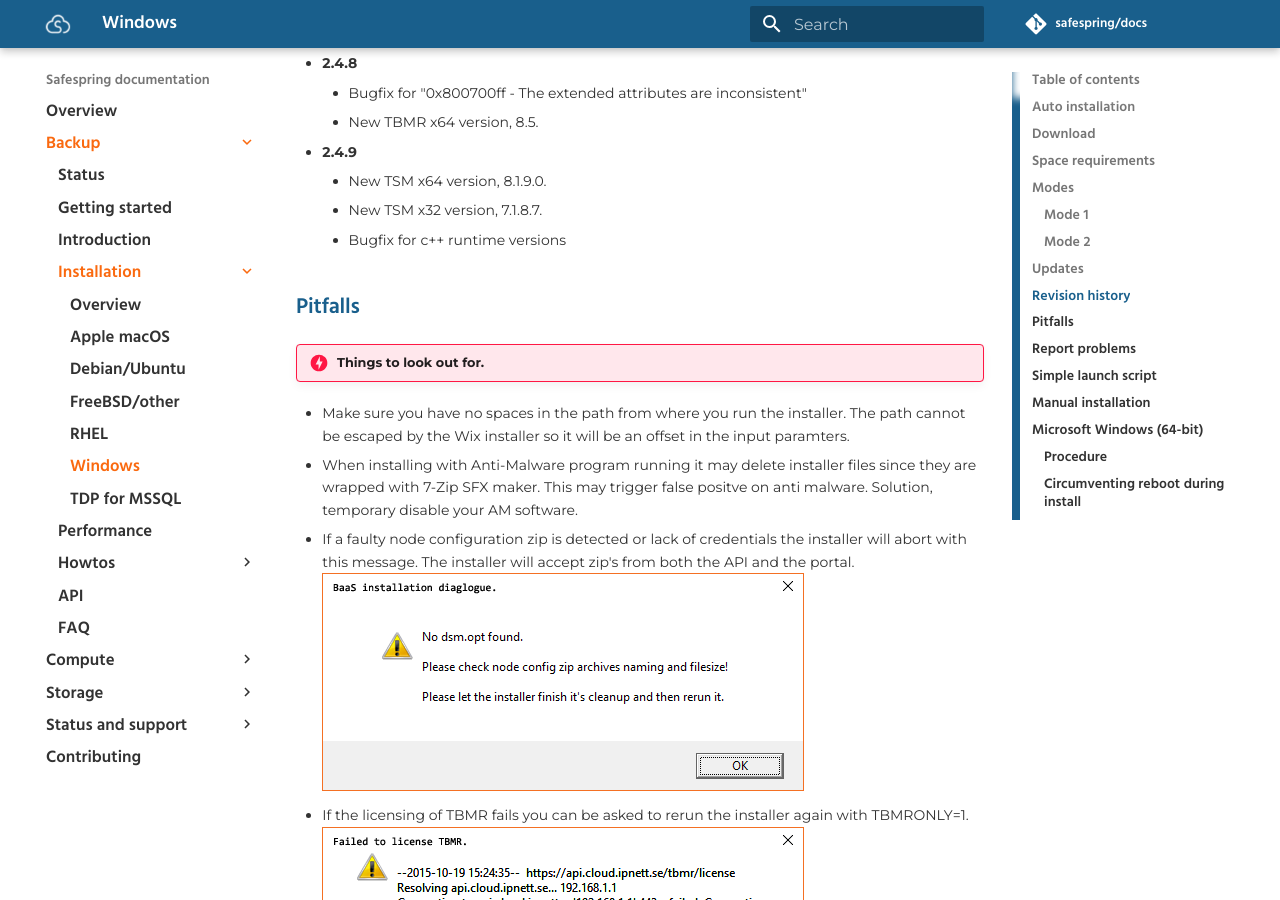
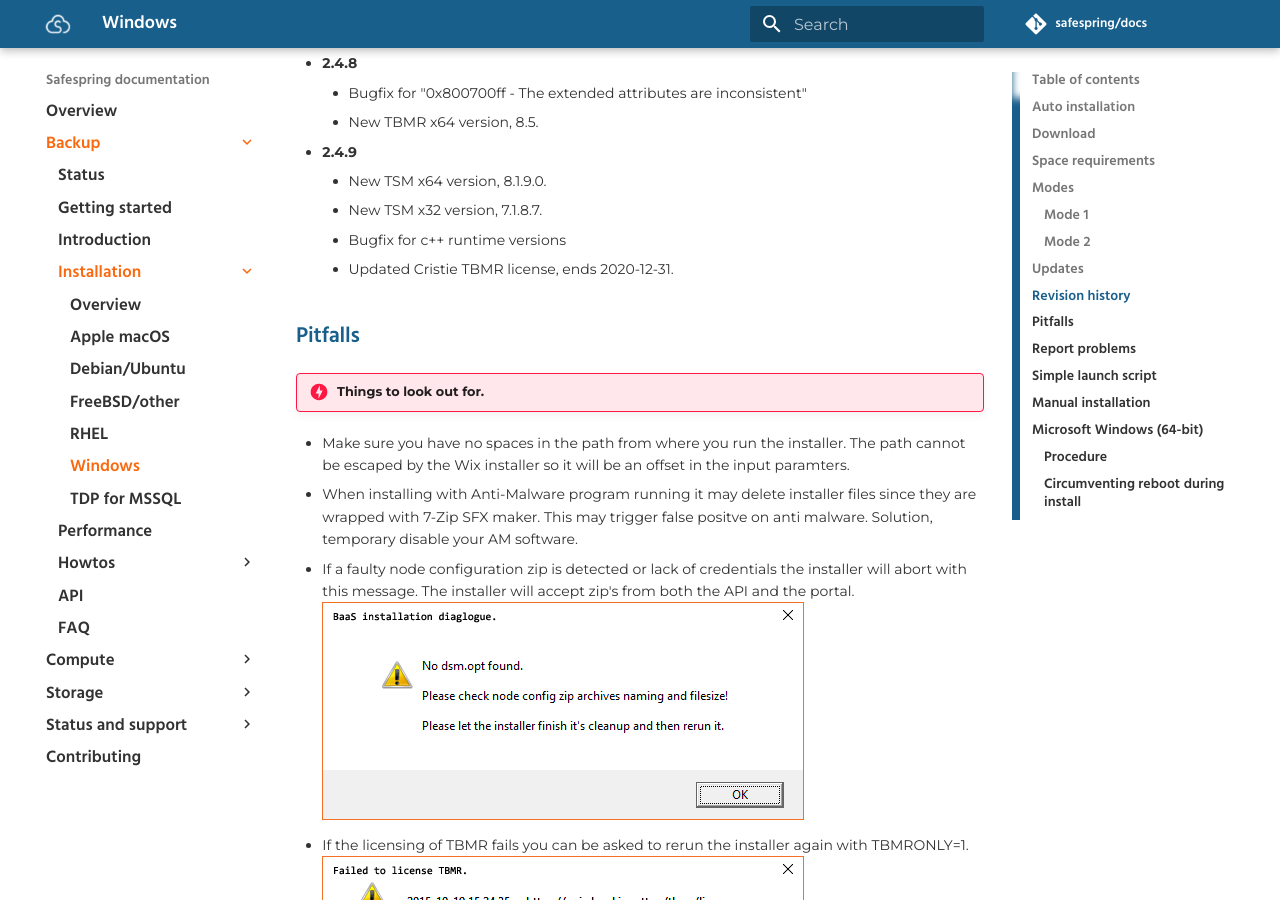
Before and after one commit to safespring/docs, an MkDocs documentation site: the page built from content/backup/install/windows.md, in a window 1280 px wide and 900 px high, scrolled down 6489 px. Built offline with MkDocs 1.6.1 and Material for MkDocs 9.7.7, drawn with Linux system fonts in a browser that asks for light colours; comment, search, counter and statistics services are not loaded; old or Windows-style settings are respelled for this version of MkDocs.

Commit message:
Updated BaaS Windows history, new TBMR license

```diff
--- a/content/backup/install/windows.md
+++ b/content/backup/install/windows.md
@@ -200,7 +200,8 @@
 * **2.4.9**
     * New TSM x64 version, 8.1.9.0.
     * New TSM x32 version, 7.1.8.7.
-	* Bugfix for c++ runtime versions
+    * Bugfix for c++ runtime versions
+    * Updated Cristie TBMR license, ends 2020-12-31.
 
 ## Pitfalls
 
```
